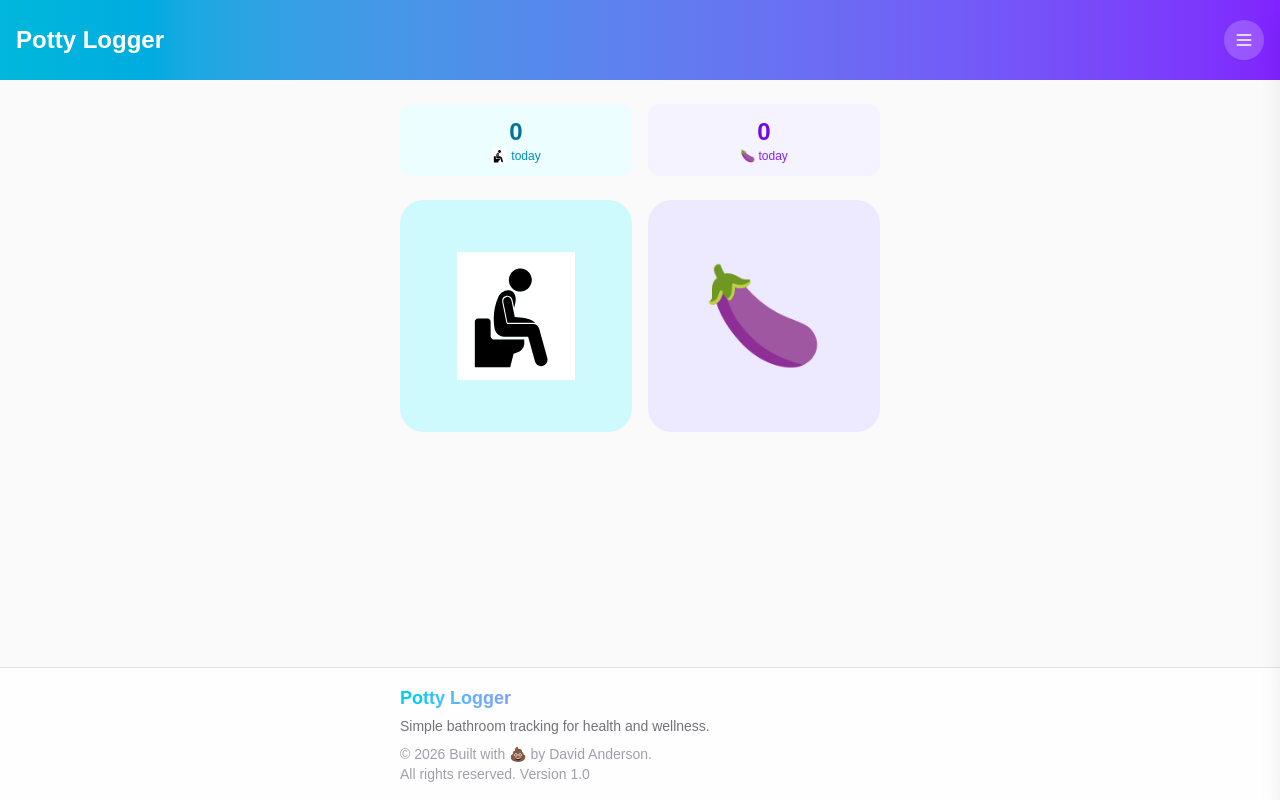
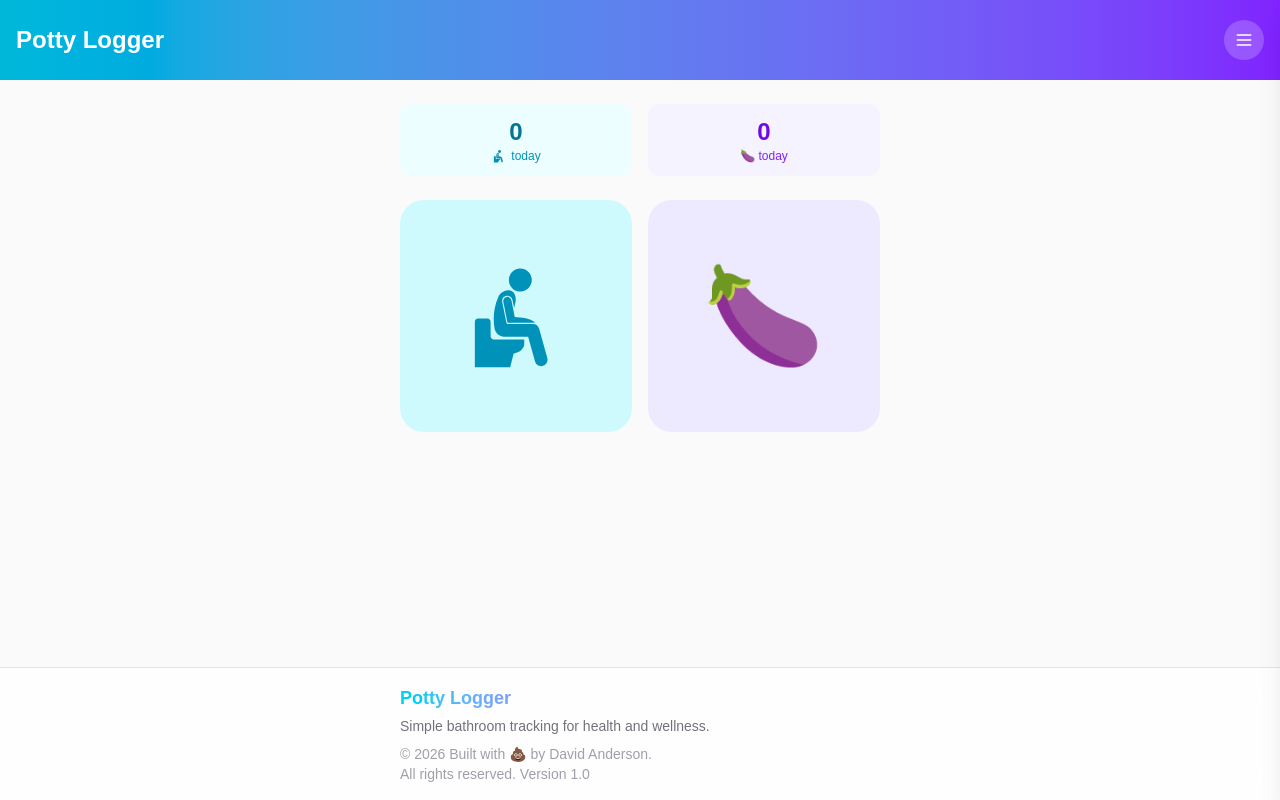
Before and after one commit to d4vid4nderson/habit-a-day, a Next.js app: page / in a window 1280 px wide. Built offline with nearby package versions, Linux system fonts and the light colour scheme.

Commit message:
Inline poop SVG with currentColor for proper theming

```diff
--- a/src/components/icons/PoopIcon.tsx
+++ b/src/components/icons/PoopIcon.tsx
@@ -1,6 +1,4 @@
 'use client';
-
-import Image from 'next/image';
 
 interface PoopIconProps {
   className?: string;
@@ -8,12 +6,15 @@ interface PoopIconProps {
 
 export function PoopIcon({ className = "w-24 h-24" }: PoopIconProps) {
   return (
-    <Image
-      src="/poop.svg"
-      alt="Poop"
-      width={96}
-      height={96}
+    <svg
+      viewBox="0 0 306 332"
+      fill="currentColor"
       className={className}
-    />
+    >
+      <path d="M174.34,227.17c.12,13.1,1.45,18.27-8.06,27.67-5.98,4.28-11.91,6.99-19.54,8.81l-8.86,35.34H46.24s0-117.86,0-117.86c0-5.08,3.69-8.4,8.53-8.45h24c4.84,0,8.32,3.43,8.34,8.28l.15,38.55c.01,3.97,5.52,7.6,9.41,7.6l77.67.06Z"/>
+      <path d="M196.86,186.68c8.27,0,14.28,5.29,16.27,12.45l21.05,75.84c2.54,9.15-2.94,17.93-11,20.35-8.85,2.67-18.23-2.09-20.8-11.29l-17.86-64.15-62.57-.27c-12.24-.05-21.18-8.01-24.36-19.63-4.91-28.31-2.3-57.21,9.59-83.43,4.62-10.18,14.82-16.59,25.28-17.14,7.35-.39,13.28,2.93,16.54,9.36,6.29,12.38,2.24,22.31-.79,36.33l-4.5-21.23c-1.57-7.41-8.97-11.6-15.84-10.19-7.33,1.51-12.1,8.56-10.51,16.42l10.62,52.58c.22,1.07,1.86,3.51,2.89,3.98l66,.02Z"/>
+      <path d="M158.42,43.64c16.85-3.44,31.92,7.71,35.05,23.58s-7.37,31.65-23.45,34.88-31.08-6.88-34.67-22.39c-3.71-16.01,5.91-32.57,23.06-36.07Z"/>
+      <path d="M149.77,168.54c14.26,1.32,43.05,3.01,52.88,15.17h-71.37s-11.07-54.27-11.07-54.27c-1.34-6.57,3.18-12.28,9.06-13,6.85-.84,10.89,4.11,12.2,10.64l8.3,41.46Z"/>
+    </svg>
   );
 }
```
Also changed, not shown: public/poop.svg.
